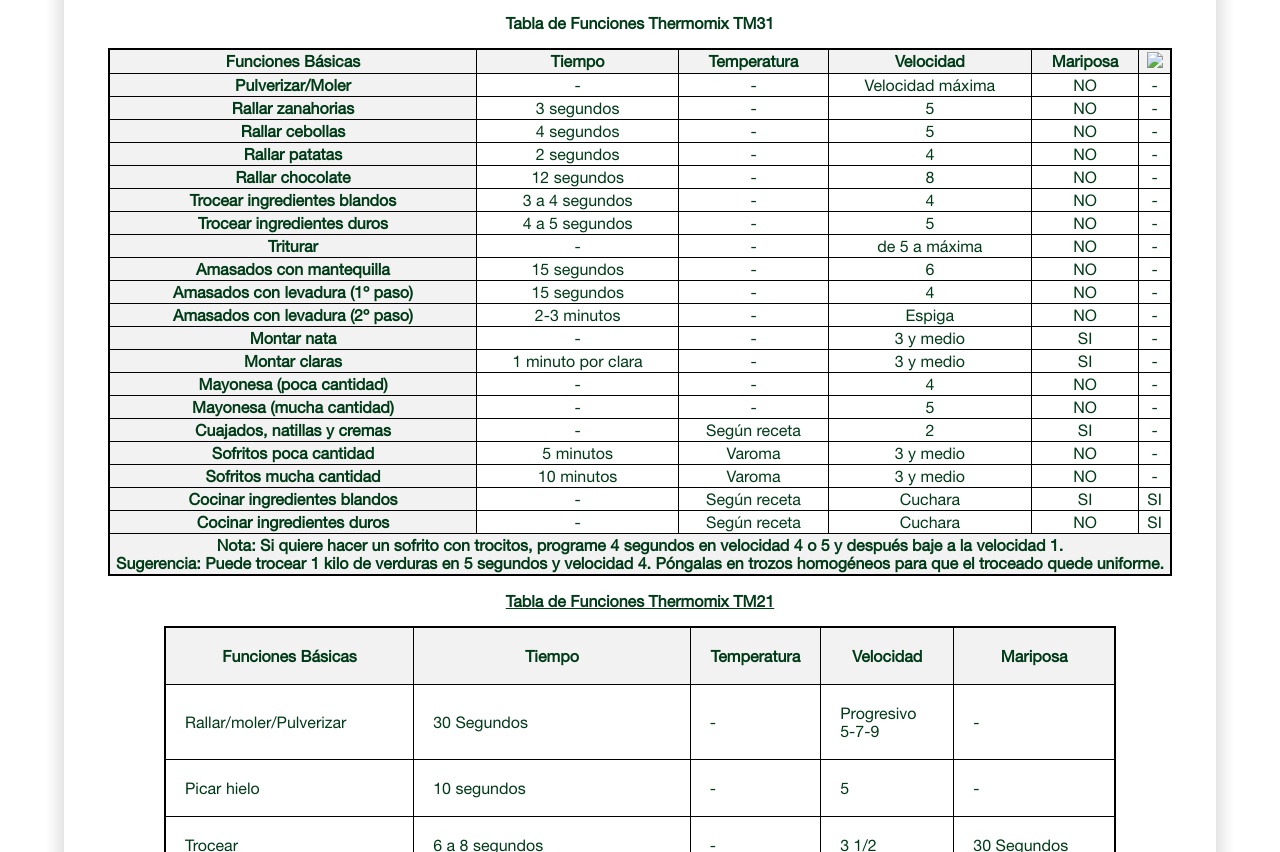
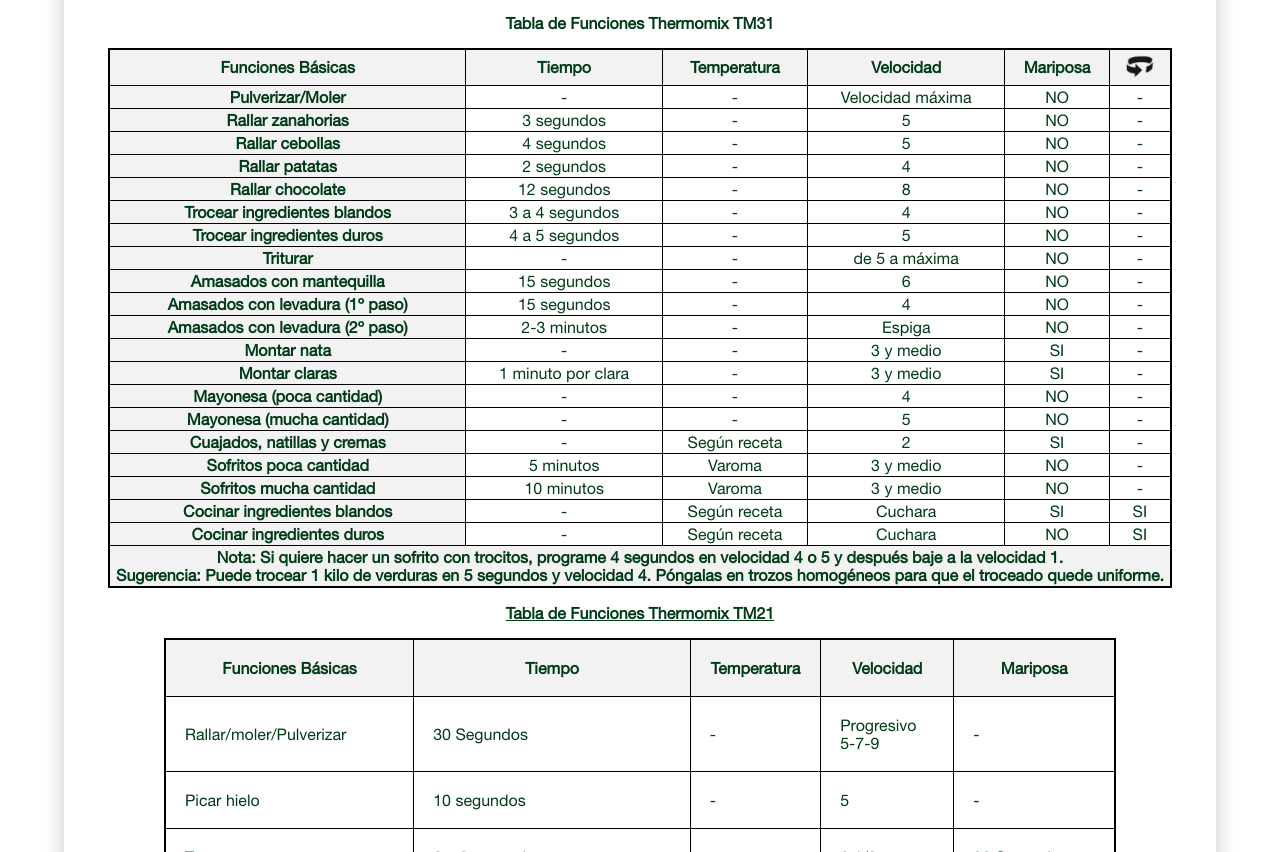
Before and after one commit to andrescerro/webdam2023, a plain HTML site: page tablas.html in a window 1280 px wide. Shown: the part 933-1785 px from the top of the page. Drawn offline with Linux system fonts and the light colour scheme; the site is published under a folder, as on GitHub Pages, so addresses that start at the root find nothing.

Commit message:
urlupdate

```diff
--- a/tablas.html
+++ b/tablas.html
@@ -140,7 +140,7 @@
                             <th>Temperatura</th>
                             <th>Velocidad</th>
                             <th>Mariposa</th>
-                            <th><img src="/img/izquierda.png"></th>
+                            <th><img src="img/izquierda.png"></th>
                         </tr>
                         <tr>
                             <th>Pulverizar/Moler</th>
```
